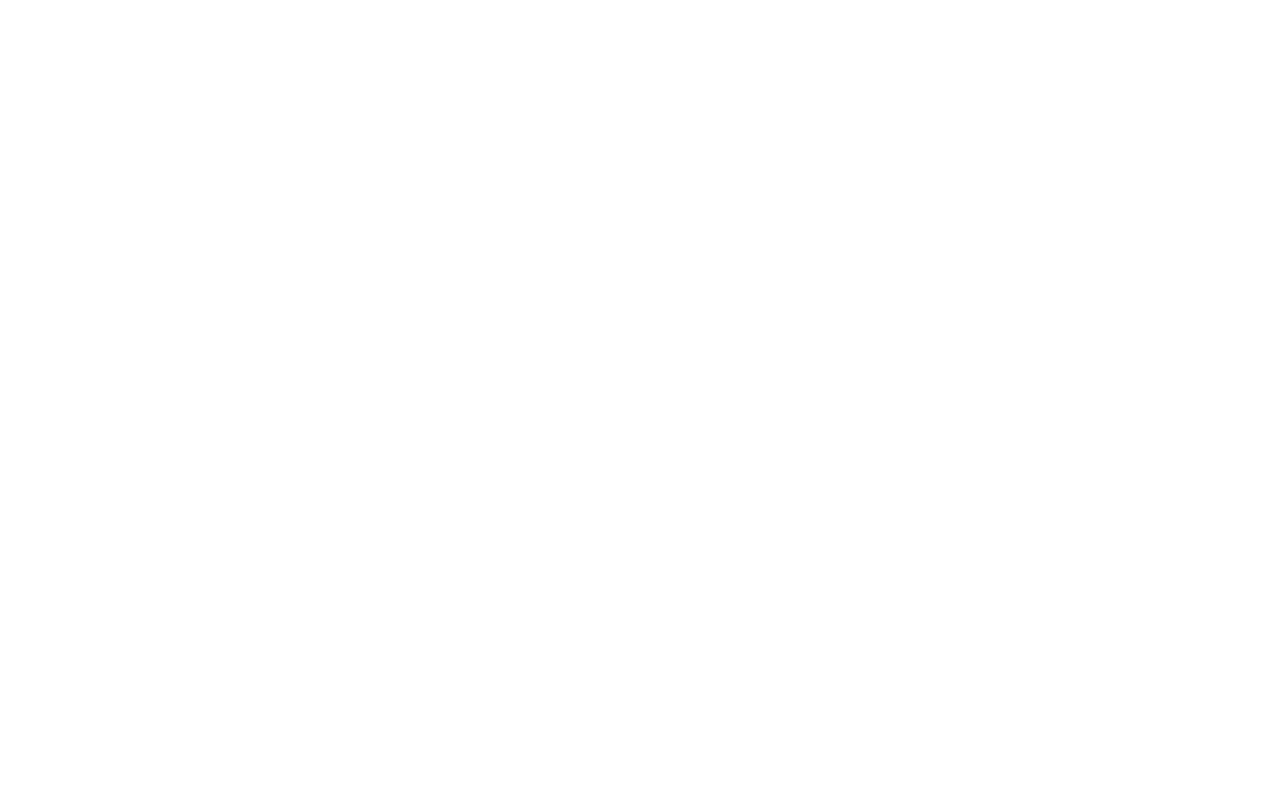
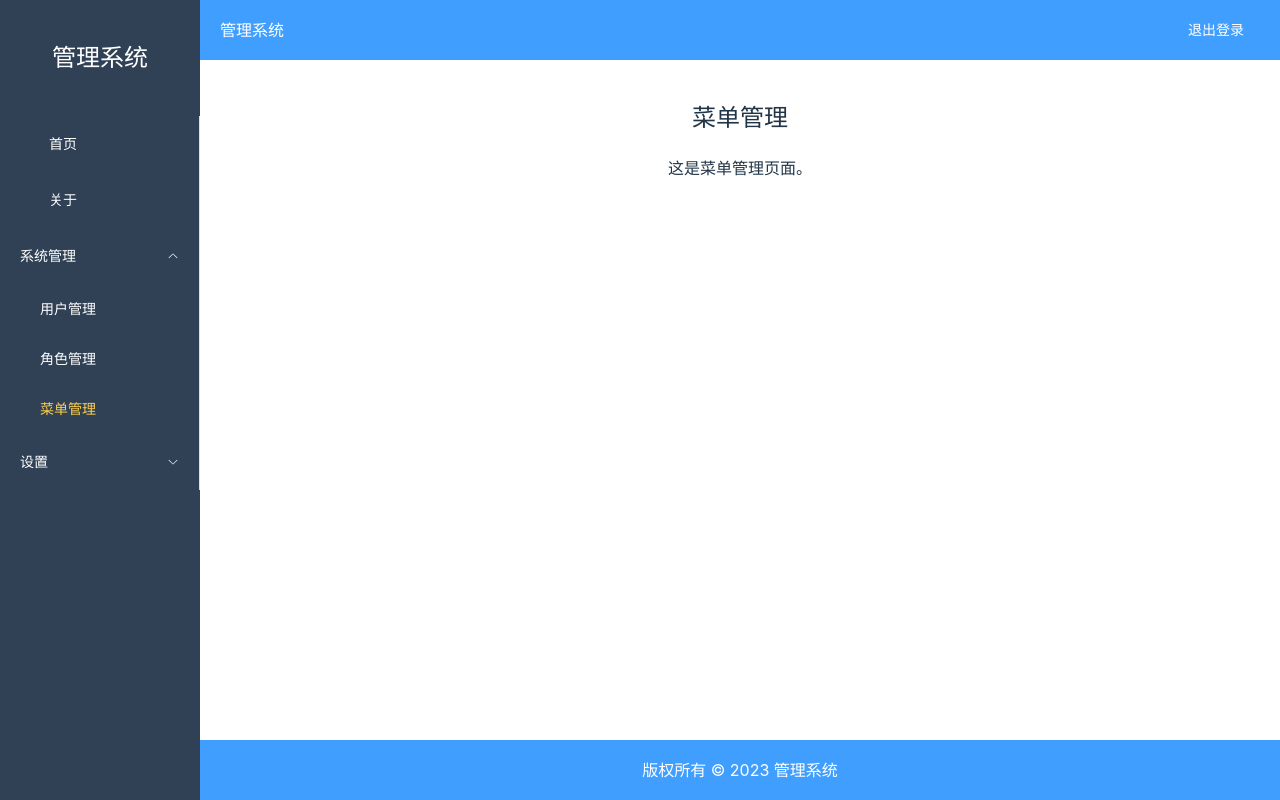
Before and after one commit to supermaodou/maodou-admin-web, a Vue app: page /system/menu in a window 1280 px wide. Before the commit this address had no page. Built offline with nearby package versions, Linux system fonts and the light colour scheme; sample sign-in values are in the browser's storage.

Commit message:
增加系统管理菜单

```diff
--- a/src/router/index.js
+++ b/src/router/index.js
@@ -1,11 +1,15 @@
 import { createRouter, createWebHistory } from 'vue-router';
+import Login from '../views/Login.vue';
 import Home from '../views/Home.vue';
 import Dashboard from '../views/Dashboard.vue';
 import About from '../views/About.vue';
 import Settings from '../views/Settings.vue';
 import Profile from '../views/settings/Profile.vue';
 import Security from '../views/settings/Security.vue';
-import Login from '../views/Login.vue'; // 引入登录页面
+import System from '../views/System.vue';
+import User from '../views/system/User.vue';
+import Role from '../views/system/Role.vue';
+import Menu from '../views/system/Menu.vue';
 
 const routes = [
     {
@@ -35,6 +39,31 @@
                 component: About,
                 meta: { requiresAuth: true }, // 需要登录才能访问
             },
+            // 系统管理
+            {
+                path: '/system',
+                name: 'System',
+                component: System,
+                meta: { requiresAuth: true }, // 需要登录才能访问
+                children: [
+                    {
+                        path: 'user',
+                        name: 'User',
+                        component: User,
+                    },
+                    {
+                        path: 'role',
+                        name: 'Role',
+                        component: Role,
+                    },
+                    {
+                        path: 'menu',
+                        name: 'Menu',
+                        component: Menu,
+                    },
+                ],
+            },
+            // 设置
             {
                 path: '/settings',
                 name: 'Settings',
--- a/src/views/Home.vue
+++ b/src/views/Home.vue
@@ -13,6 +13,15 @@
                     <i class="el-icon-document"></i>
                     <span>关于</span>
                 </el-menu-item>
+                <el-sub-menu index="/system">
+                    <template #title>
+                        <i class="el-icon-setting"></i>
+                        <span>系统管理</span>
+                    </template>
+                    <el-menu-item index="/system/user">用户管理</el-menu-item>
+                    <el-menu-item index="/system/role">角色管理</el-menu-item>
+                    <el-menu-item index="/system/menu">菜单管理</el-menu-item>
+                </el-sub-menu>
                 <el-sub-menu index="/settings">
                     <template #title>
                         <i class="el-icon-setting"></i>
--- /dev/null
+++ b/src/views/System.vue
@@ -0,0 +1,41 @@
+<template>
+    <div>
+      <!-- <h2>系统管理</h2>
+      <el-menu
+        mode="horizontal"
+        :default-active="activeSubMenu"
+        @select="handleSubMenuSelect"
+      >
+        <el-menu-item index="/system/user">用户管理</el-menu-item>
+        <el-menu-item index="/system/role">角色管理</el-menu-item>
+        <el-menu-item index="/system/menu">菜单管理</el-menu-item>
+      </el-menu> -->
+      <router-view /> <!-- 嵌套路由的占位符 -->
+    </div>
+  </template>
+
+  <script>
+  export default {
+    name: 'Settings',
+    data() {
+      return {
+        activeSubMenu: this.$route.path, // 当前激活的子菜单项
+      };
+    },
+    methods: {
+      // 处理子菜单项选择
+      handleSubMenuSelect(path) {
+        this.$router.push(path); // 跳转到对应子路由
+      },
+    },
+    watch: {
+      // 监听路由变化，更新激活的子菜单项
+      '$route.path': {
+        handler(newPath) {
+          this.activeSubMenu = newPath;
+        },
+        immediate: true,
+      },
+    },
+  };
+  </script>
--- /dev/null
+++ b/src/views/system/Menu.vue
@@ -0,0 +1,12 @@
+<template>
+    <div>
+      <h2>菜单管理</h2>
+      <p>这是菜单管理页面。</p>
+    </div>
+  </template>
+
+  <script>
+  export default {
+    name: 'Menu',
+  };
+  </script>
--- /dev/null
+++ b/src/views/system/Role.vue
@@ -0,0 +1,12 @@
+<template>
+    <div>
+      <h2>角色管理</h2>
+      <p>这是角色管理页面。</p>
+    </div>
+  </template>
+
+  <script>
+  export default {
+    name: 'Role',
+  };
+  </script>
--- /dev/null
+++ b/src/views/system/User.vue
@@ -0,0 +1,12 @@
+<template>
+    <div>
+      <h2>用户管理</h2>
+      <p>这是用户管理页面。</p>
+    </div>
+  </template>
+
+  <script>
+  export default {
+    name: 'User',
+  };
+  </script>
```
